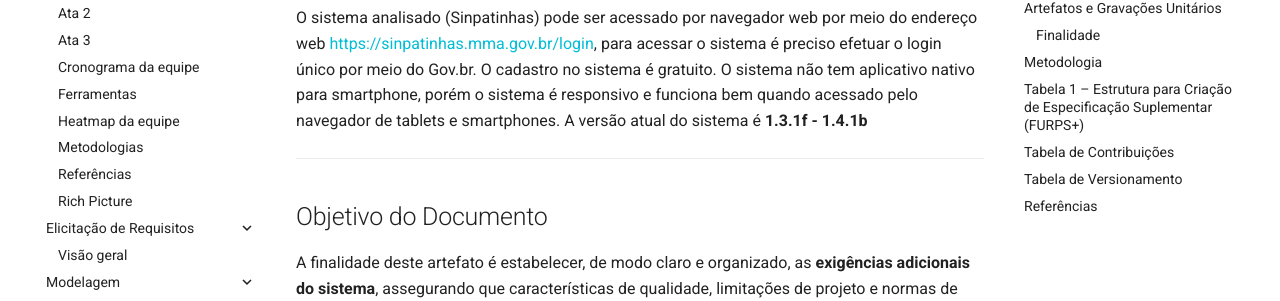
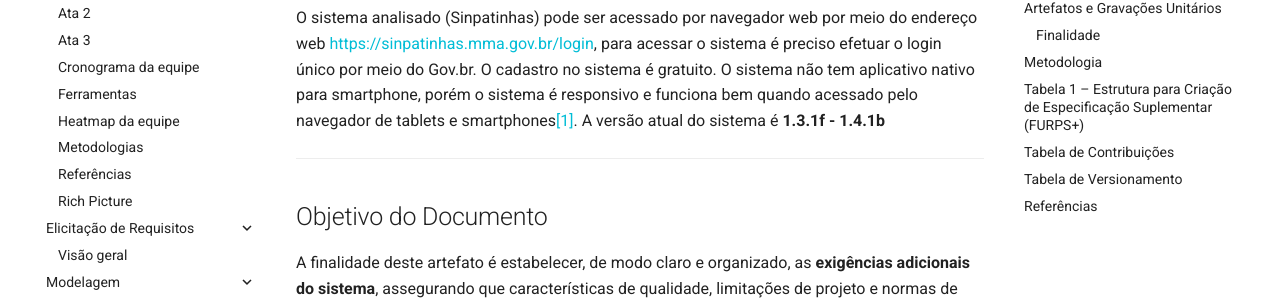
Before and after one commit to Requisitos-de-Software/2025.2-SinPatinhas, an MkDocs documentation site: the page built from docs/modelagem/especificacao_suplementar.md, in a window 1280 px wide and 900 px high, scrolled down 513 px. Shown: the part 226-527 px from the top of the window. Built offline with MkDocs 1.6.1 and Material for MkDocs 9.7.7, drawn with Linux system fonts in a browser that asks for light colours; comment, search, counter and statistics services are not loaded.

Commit message:
add hiperlink

```diff
--- a/docs/modelagem/especificacao_suplementar.md
+++ b/docs/modelagem/especificacao_suplementar.md
@@ -15,7 +15,7 @@ A adoção do paradigma **FURPS+** (*Funcionalidade, Usabilidade, Confiabilidade
 
 ## Visão geral
 
-O sistema analisado (Sinpatinhas) pode ser acessado por navegador web por meio do endereço web  <a href="https://sinpatinhas.mma.gov.br/login" target="_blank">https://sinpatinhas.mma.gov.br/login</a>, para acessar o sistema é preciso efetuar o login único por meio do Gov.br. O cadastro no sistema é gratuito. O sistema não tem aplicativo nativo para smartphone, porém o sistema é responsivo e funciona bem quando acessado pelo navegador de tablets e smartphones. A versão atual do sistema é **1.3.1f - 1.4.1b**
+O sistema analisado (Sinpatinhas) pode ser acessado por navegador web por meio do endereço web  <a href="https://sinpatinhas.mma.gov.br/login" target="_blank">https://sinpatinhas.mma.gov.br/login</a>, para acessar o sistema é preciso efetuar o login único por meio do Gov.br. O cadastro no sistema é gratuito. O sistema não tem aplicativo nativo para smartphone, porém o sistema é responsivo e funciona bem quando acessado pelo navegador de tablets e smartphones[[1]](https://sinpatinhas.mma.gov.br/faq). A versão atual do sistema é **1.3.1f - 1.4.1b**
 
 ---
 
```
Also changed, not shown: docs/modelagem/gravacoes/heloisa/casos_de_uso.md (+3 -2 lines).
